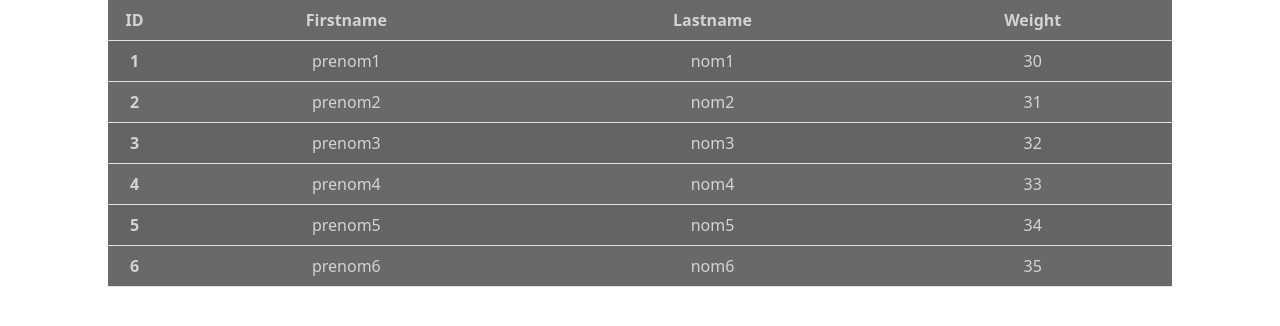
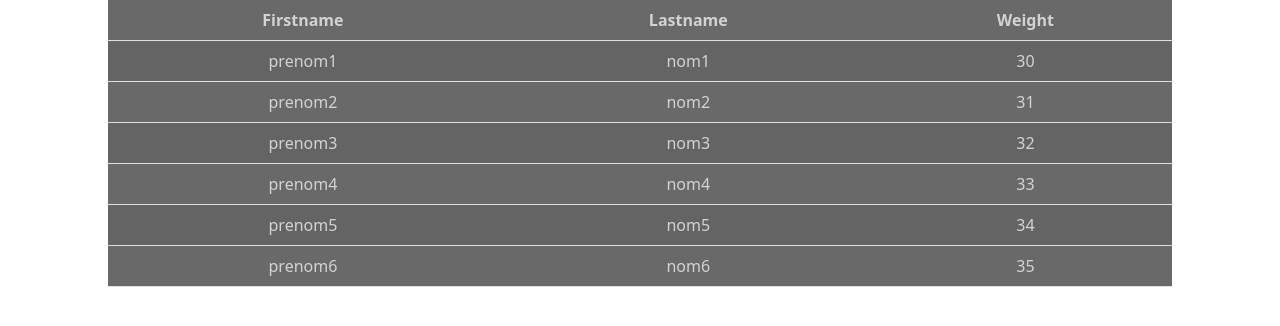
Before and after one commit to julienousmer/FightersV2, an Angular app in the folder fighters-stats/: page / in a window 1280 px wide. Shown: the top 326 px of the page. Built offline with nearby package versions, Linux system fonts and the light colour scheme.

Commit message:
supp id table fighters

```diff
--- a/fighters-stats/src/app/fighter/fighter.component.html
+++ b/fighters-stats/src/app/fighter/fighter.component.html
@@ -3,7 +3,6 @@
     <table class="table table-striped">
       <thead>
       <tr>
-        <th scope="col" class="table-title-id">ID</th>
         <th scope="col">Firstname</th>
         <th scope="col">Lastname</th>
         <th scope="col">Weight</th>
@@ -11,7 +10,6 @@
       </thead>
       <tbody>
       <tr *ngFor="let fighter of fightersList" (click)="setCurrentFighter(fighter)">
-        <th scope="row">{{fighter.id}}</th>
         <td>{{fighter.firstName}}</td>
         <td>{{fighter.name}}</td>
         <td>{{fighter.weight}}</td>
```
